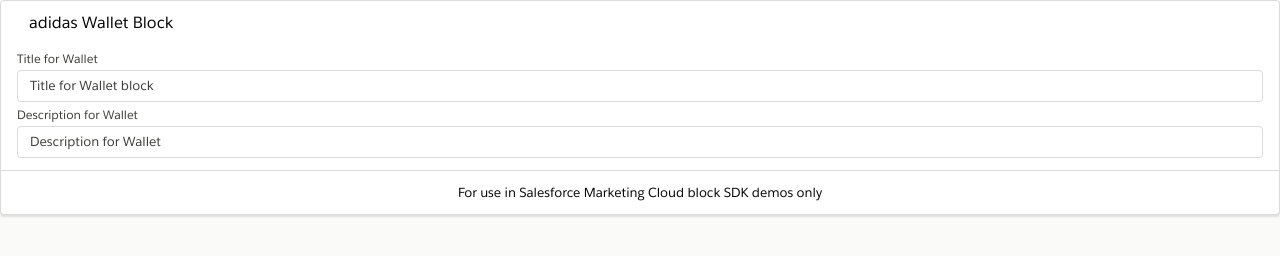
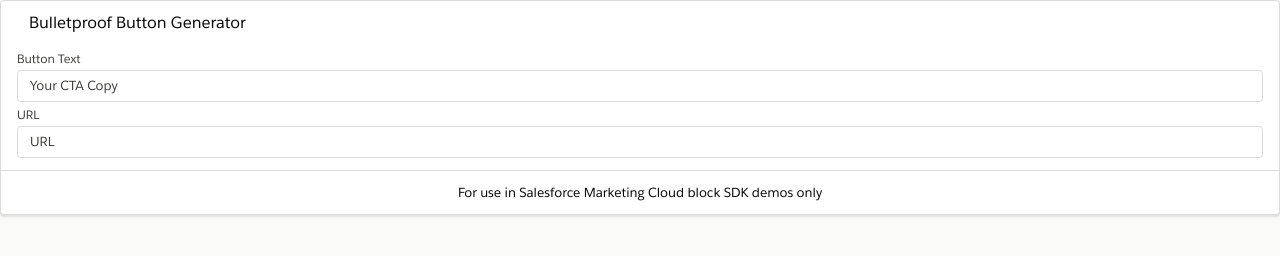
Before and after one commit to jwb96/SFMCBlockSDK_bulletproofbutton, a website: page dist/index.html in a window 1280 px wide. Drawn offline with Linux system fonts and the light colour scheme.

Commit message:
Icon update

```diff
--- a/dist/index.html
+++ b/dist/index.html
@@ -1,8 +1,10 @@
 <!DOCTYPE html>
 <html>
+
 <head>
-		<title>adidas Wallet Block</title>
+	<title>Bulletproof Button Custom Block</title>
 </head>
+
 <body>
 	<article class="slds-card">
 		<div class="slds-card__header slds-grid">
@@ -11,7 +13,7 @@
 				</div>
 				<div class="slds-media__body">
 					<h2>
-          <span class="slds-text-heading_small">adidas Wallet Block</span>
+						<span class="slds-text-heading_small">Bulletproof Button Generator</span>
 					</h2>
 				</div>
 			</header>
@@ -19,15 +21,17 @@
 		<div class="slds-card__body slds-card__body_inner">
 			<div id="workspace">
 				<div class="slds-form-element">
-			<label class="slds-form-element__label" for="text-input-id-0">Title for Wallet</label>
+					<label class="slds-form-element__label" for="button_text">Button Text</label>
 					<div class="slds-form-element__control">
-				<input type="text" id="text-input-id-0" class="slds-input" placeholder="Title for Wallet block" />
+						<input type="text" id="button_text" class="slds-input"
+							placeholder="Your CTA Copy" />
 					</div>
 				</div>
 				<div class="slds-form-element">
-			<label class="slds-form-element__label" for="text-input-id-1">Description for Wallet</label>
+					<label class="slds-form-element__label" for="text-input-id-1">URL</label>
 					<div class="slds-form-element__control">
-				<input type="text" id="text-input-id-1" class="slds-input" placeholder="Description for Wallet" />
+						<input type="text" id="button_url" class="slds-input"
+							placeholder="URL" />
 					</div>
 				</div>
 			</div>
@@ -37,4 +41,5 @@
 
 	<script src="./main.js"></script>
 </body>
+
 </html>
```
Also changed, not shown: dist/dragIcon.png, dist/icon.png, 2 other files. Lines whose indentation alone changed are shown as unchanged.
